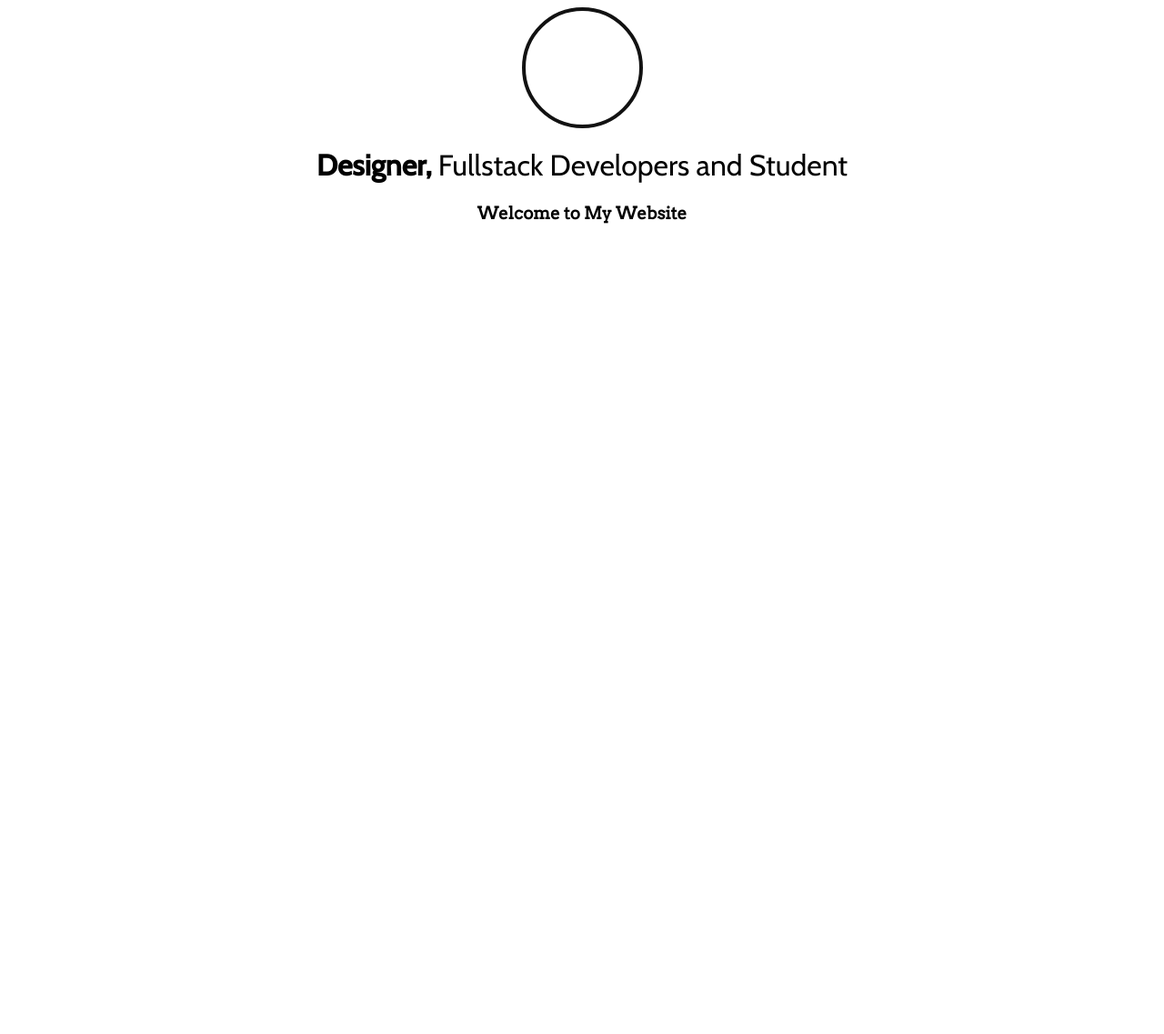
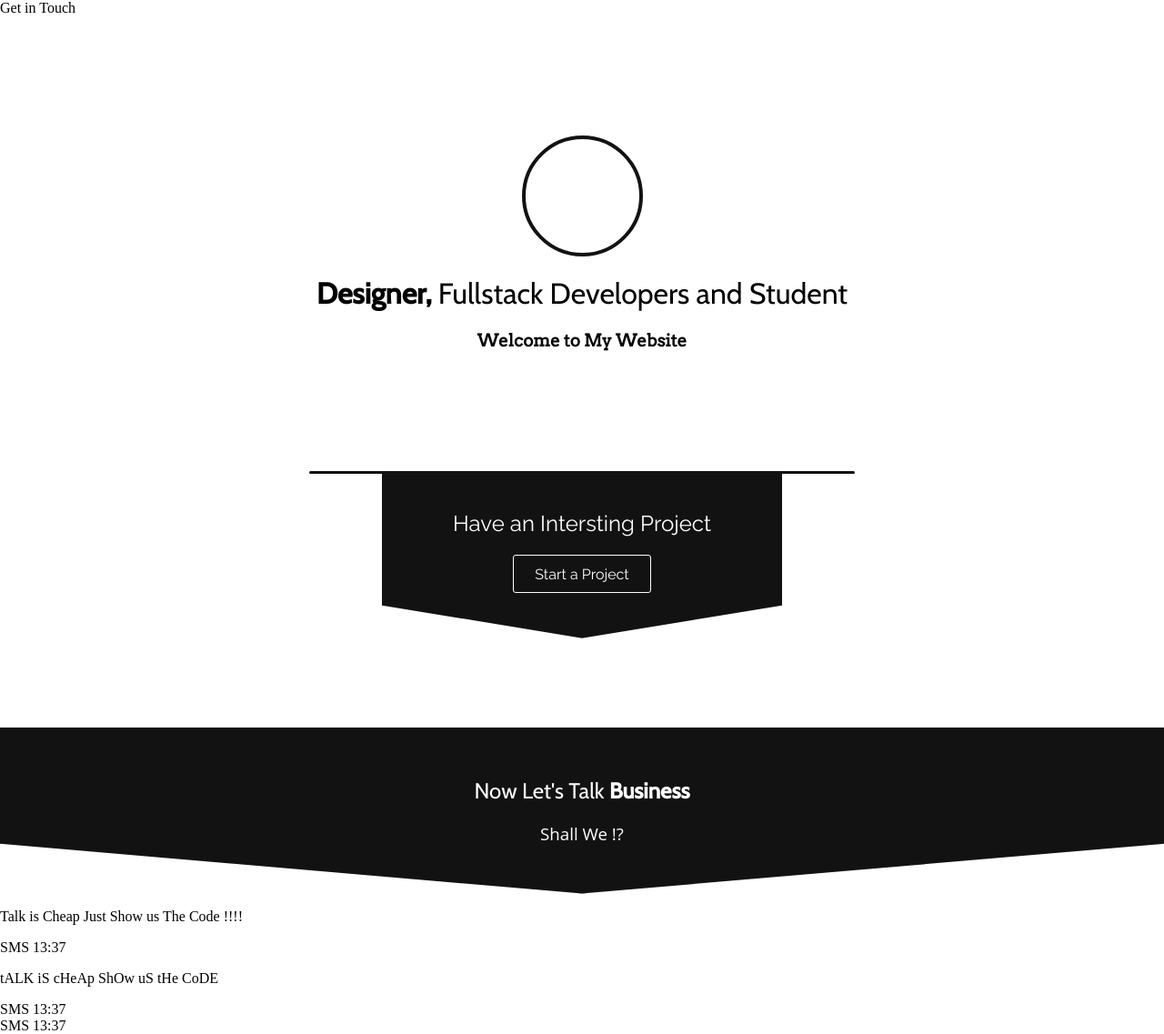
Before and after one commit to Ibrahimrahhal/Portfolio-Website, a PHP site: page / in a window 1280 px wide. Shown: the whole page at 91% size. Before the commit the page ends 246 px from the top, so only its background shows below. Run offline with PHP 8.4, Linux system fonts and the light colour scheme.

Commit message:
added some design elements

```diff
--- a/index.css
+++ b/index.css
@@ -1,3 +1,41 @@
+body{
+padding: 0;
+margin: 0;
+
+
+}
+
+.first-page{
+  width: 100%;
+  height: 100vh;
+
+}
+.full-page-hero{
+height: calc(100vh - 300px);
+display: flex;
+flex-direction: column;
+align-items: center;
+justify-content: center;
+
+}
+.project-callToAction{
+width: 400px;
+padding: 20px;
+padding-bottom: 50px;
+clip-path: polygon(0 0, 100% 0, 100% 80%, 50% 100%, 0 80%);
+background-color: #121212;
+margin: 0 auto;
+/* border-radius: 5px; */
+}
+
+.hr-2px{
+height: 3px;
+width: 600px;
+background-color: #121212;
+margin: 0 auto;
+border-radius: 50px;
+
+}
 h1,h3{
   text-align: center;
 }
@@ -12,7 +50,7 @@
 }
 .main-h3{
   font-family: arvo;
-
+  margin: 0;
 }
 .circle{
 height: 125px;
@@ -21,3 +59,138 @@
 border: 4px #121212 solid;
 margin :0 auto;
 }
+
+.project-text{
+font-family: "Raleway";
+font-weight:400;
+text-align: center;
+color:#ffffff;
+}
+.project-text span {
+font-family: "Raleway";
+font-weight: 500;
+}
+
+.project-btn, .project-btn:link, .project-btn:active, .project-btn:visited{
+width: 150px;
+height: 40px;
+font-family: Raleway;
+text-decoration: none;
+background: #121212;
+color: #ffffff;
+border: 1px solid #ffffff;
+border-radius: 3px;
+display: flex!important;
+align-items: center;
+justify-content: center;
+cursor: pointer;
+margin: 0 auto;
+
+}
+
+
+
+
+
+/* ////////////////////////////////////////////////// */
+/* //////////////////////////////////////////////////////// */
+/* ////////////////////////////////////////////////// */
+/* //////////////////////////////////////////////////////// *//* ////////////////////////////////////////////////// */
+/* //////////////////////////////////////////////////////// *//* ////////////////////////////////////////////////// */
+/* //////////////////////////////////////////////////////// *//* ////////////////////////////////////////////////// */
+/* //////////////////////////////////////////////////////// *//* ////////////////////////////////////////////////// */
+/* //////////////////////////////////////////////////////// *//* ////////////////////////////////////////////////// */
+/* //////////////////////////////////////////////////////// *//* ////////////////////////////////////////////////// */
+/* //////////////////////////////////////////////////////// *//* ////////////////////////////////////////////////// */
+/* //////////////////////////////////////////////////////// *//* ////////////////////////////////////////////////// */
+/* //////////////////////////////////////////////////////// *//* ////////////////////////////////////////////////// */
+/* //////////////////////////////////////////////////////// */
+.business-wrapper{
+background-color:#121212;
+padding: 35px;
+clip-path: polygon(0 0, 100% 0, 100% 70%, 50% 100%, 0 70%);
+box-shadow: 0 2px 3px rgba(0, 0, 0, 0.5);
+
+}
+.business-h2{
+text-align: center;
+font-family: Cabin;
+color:#ffffff;
+font-weight: 400;
+
+
+
+
+}
+
+.business-h2 span{
+font-weight: 600;
+
+}
+.business-h3 {
+  text-align: center;
+  font-family: "Open Sans";
+  color:#ffffff;
+  font-weight: 400;
+
+}
+
+/* ////////////////////////////////////////////////// */
+/* //////////////////////////////////////////////////////// */
+/* ////////////////////////////////////////////////// */
+/* //////////////////////////////////////////////////////// *//* ////////////////////////////////////////////////// */
+/* //////////////////////////////////////////////////////// *//* ////////////////////////////////////////////////// */
+/* //////////////////////////////////////////////////////// *//* ////////////////////////////////////////////////// */
+/* //////////////////////////////////////////////////////// *//* ////////////////////////////////////////////////// */
+/* //////////////////////////////////////////////////////// *//* ////////////////////////////////////////////////// */
+/* //////////////////////////////////////////////////////// *//* ////////////////////////////////////////////////// */
+/* //////////////////////////////////////////////////////// *//* ////////////////////////////////////////////////// */
+/* //////////////////////////////////////////////////////// *//* ////////////////////////////////////////////////// */
+/* //////////////////////////////////////////////////////// *//* ////////////////////////////////////////////////// */
+/* //////////////////////////////////////////////////////// */
+
+
+
+
+
+.project-btn-hover {
+  display: inline-block;
+  vertical-align: middle;
+  -webkit-transform: perspective(1px) translateZ(0);
+  transform: perspective(1px) translateZ(0);
+  box-shadow: 0 0 1px rgba(0, 0, 0, 0);
+  position: relative;
+  -webkit-transition-property: color;
+  transition-property: color;
+  -webkit-transition-duration: 0.5s;
+  transition-duration: 0.5s;
+}
+.project-btn-hover:before {
+  content: "";
+  position: absolute;
+  z-index: -1;
+  top: 0;
+  left: 0;
+  right: 0;
+  bottom: 0;
+  background: #ffffff;
+  -webkit-transform: scaleY(0);
+  transform: scaleY(0);
+  -webkit-transform-origin: 50% 0;
+  transform-origin: 50% 0;
+  -webkit-transition-property: transform;
+  transition-property: transform;
+  -webkit-transition-duration: 0.5s;
+  transition-duration: 0.5s;
+  -webkit-transition-timing-function: ease-out;
+  transition-timing-function: ease-out;
+}
+.project-btn-hover:hover, .project-btn-hover:focus, .project-btn-hover:active {
+  color: #121212;
+}
+.project-btn-hover:hover:before, .project-btn-hover:focus:before, .project-btn-hover:active:before {
+  -webkit-transform: scaleY(1);
+  transform: scaleY(1);
+  -webkit-transition-timing-function: cubic-bezier(0.52, 1.64, 0.37, 0.66);
+  transition-timing-function: cubic-bezier(0.52, 1.64, 0.37, 0.66);
+}
--- a/index.html
+++ b/index.html
@@ -1,20 +1,75 @@
 <!DOCTYPE html>
 <html lang="en" dir="ltr">
   <head>
-    <link href="https://fonts.googleapis.com/css?family=Arvo|Cabin:400,500" rel="stylesheet">
+    <link href="https://fonts.googleapis.com/css?family=Arvo|Cabin:400,500|Raleway" rel="stylesheet">
     <link href="index.css" rel="stylesheet">
+    <link href="header.css" rel="stylesheet">
+    <link href="chat.css" rel="stylesheet">
 
     <meta charset="utf-8">
     <title></title>
   </head>
   <body>
+    <div class="first-page">
+
+
     <header>
+      <div class="logo">
+        </div>
+        <a class="hello-link hvr-bounce-to-bottom">Get in Touch</a>
     </header>
+    <div class="full-page-hero">
+
+
     <div class="circle">
 
     </div>
     <h1 class="main-h1">Designer,<span> Fullstack Developers and Student</span></h1>
     <h3 class="main-h3">Welcome to My Website</h3>
 
+    </div>
+    <div class="hr-2px">
+
+    </div>
+    <div class="project-callToAction">
+      <h2 class="project-text">Have an <span>Intersting</span> Project</h2>
+      <a class="project-btn project-btn-hover">Start a Project</a>
+
+    </div>
+    </div>
+
+
+<div class="business-wrapper">
+  <h2 class="business-h2">Now Let's Talk <span>Business</span></h2>
+  <h3 class="business-h3">Shall We !?</h3>
+</div>
+
+
+
+
+
+<!-- chat ox -->
+<div class="chat-box">
+<div class="container">
+    <div class="message-blue">
+        <p class="message-content">Talk is Cheap Just Show us The Code !!!!</p>
+        <div class="message-timestamp-left">SMS 13:37</div>
+    </div>
+
+    <div class="message-orange">
+        <p class="message-content">tALK iS cHeAp ShOw uS tHe CoDE </p>
+        <div class="message-timestamp-right">SMS 13:37</div>
+    </div>
+    <div class="message-orange bird">
+      <div class="bird-in">
+
+      </div>
+        <!-- <img src="assets/meme.jpg" alt="" width="200px" height="200px"> -->
+        <div class="message-timestamp-right">SMS 13:37</div>
+    </div>
+
+</div>
+</div>
+<!-- chat box endx -->
   </body>
 </html>
```
